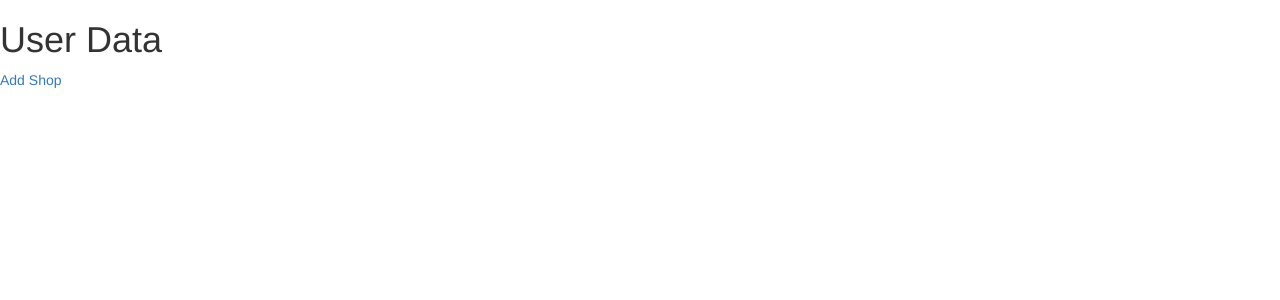
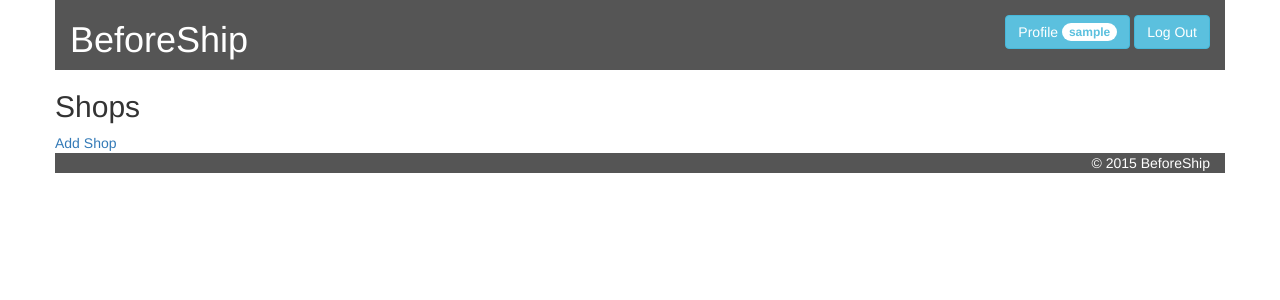
Before and after one commit to abilab/beforeship, a Django app: page /user/home/ in a window 1280 px wide. Shown: the top 300 px of the page. Run offline with Django 3.2, Linux system fonts and the light colour scheme; the visitor is signed in with stand-in values (Sample User, id 1); some libraries are stand-ins or nearby versions.

Commit message:
initial templates for views created

```diff
--- a/beforeship/urls.py
+++ b/beforeship/urls.py
@@ -16,7 +16,7 @@ Including another URLconf
 from django.conf.urls import include, url
 from django.contrib import admin
 from shipping.views.shopify import ShopifyGetCode, ShopifyGetToken
-from shipping.views.registration import LoginView, AddUserView
+from shipping.views.registration import LoginView, LogoutView, AddUserView
 from shipping.views.user_data import UserView
 from shipping.views.basic import HomeView, ShopSourcesView
 
@@ -35,6 +35,7 @@ urlpatterns = [
 
     # User registration views
     url(r'^login/', LoginView.as_view(), name='login'),
+    url(r'^logout/', LogoutView.as_view(), name='logout'),
     url(r'^registration/', AddUserView.as_view(), name='add_user'),
 
     # User data views
--- /dev/null
+++ b/shipping/forms/registration.py
@@ -0,0 +1,6 @@
+from django.contrib.auth.forms import UserCreationForm
+
+
+class EnchancedUserCreationForm(UserCreationForm):
+    class Meta(UserCreationForm.Meta):
+        fields = ("username", "email")
--- /dev/null
+++ b/shipping/static/css/main.css
@@ -0,0 +1,27 @@
+/* Styles for base_logged template */
+#header {
+	background-color: #555;
+}
+
+#main_content {
+
+}
+
+#footer {
+	background-color: #555;
+}
+
+#buttons_group {
+	float: right;
+	margin-top: 15px;
+}
+
+#copyright {
+	float: right;
+	color: white;
+}
+
+#logo {
+	color: white;
+	text-decoration: none;
+}
--- /dev/null
+++ b/shipping/templates/basic/base_logged.html
@@ -0,0 +1,62 @@
+{% load static from staticfiles %}
+
+<!DOCTYPE html>
+<html lang="en">
+  <head>
+    <title>
+      BeforeShip - {% block meta_title %}{% endblock meta_title %}
+    </title>
+    <meta name="description"
+          value="Refining Service for Shipping"/>
+    <meta name="viewport" content="width=device-width, initial-scale=1"/>
+    <!-- Include styles -->
+    <link rel="stylesheet"
+          href="https://cdn.jsdelivr.net/bootstrap/3.3.0/css/bootstrap.min.css">
+    <link rel="stylesheet" href={% static "css/main.css" %}
+    {% block extra_css %}{% endblock extra_css %}
+  </head>
+  <body>
+    <!-- Start Container -->
+    <div class="container">
+      <!-- Start Header -->
+      <div class="row" id="header">
+        <!-- Logo -->
+        <div class="col-xs-8">
+          <a href={% url "user_home" %} id="logo"><h1>BeforeShip</h1></a>
+        </div>
+        <!-- Buttons Group -->
+        <div class="col-xs-4">
+          <div id="buttons_group">
+            <a class="btn btn-info" href=#>Profile <span class="badge">{{ request.user }}</span></a>
+            <a class="btn btn-info" href={% url "logout" %}>Log Out</a>
+          </div>
+        </div>
+      </div>
+      <!-- End Header -->
+      <!-- Start Page Main Content -->
+      <div class="row" id="main_content">
+        <h2>{% block title %}{% endblock title %}</h2>
+        {% block content %}{% endblock content %}
+      </div>
+      <!-- End Page Main Content -->
+      <!-- Start Footer -->
+      <div class="row" id="footer">
+        <div class="col-xs-12">
+          <div id="copyright">
+            &copy; 2015 BeforeShip
+          </div>
+        </div>
+      </div>
+      <!-- End Footer -->
+    </div>
+    <!-- End Container -->
+    <!-- JavaScript section -->
+    <script
+      src="http://cdnjs.cloudflare.com/ajax/libs/jquery/2.1.1/jquery.js">
+    </script>
+    <script
+      src="https://cdn.jsdelivr.net/bootstrap/3.3.0/js/bootstrap.min.js">
+    </script>
+    {% block extra_js %}{% endblock extra_js %}
+  </body>
+</html>
--- a/shipping/templates/user_data/user_home.html
+++ b/shipping/templates/user_data/user_home.html
@@ -1,21 +1,8 @@
-<!DOCTYPE html>
-<html>
-<head>
-  <meta charset="UTF-8">
-  <title>User Data</title>
-  <!-- Include styles -->
-  <link rel="stylesheet"
-        href="https://cdn.jsdelivr.net/bootstrap/3.3.0/css/bootstrap.min.css">
-</head>
-<body>
-  <h1>User Data</h1>
+{% extends "basic/base_logged.html" %}
+{% block meta_title %}Shops{% endblock meta_title %}
+{% block title %}Shops{% endblock title %}
+{% block content %}
   <div>
     <a href={% url 'shop_sources' %}>Add Shop</a>
   </div>
-<!-- JavaScript section -->
-<script
-        src="http://cdnjs.cloudflare.com/ajax/libs/jquery/2.1.1/jquery.js"></script>
-<script
-        src="https://cdn.jsdelivr.net/bootstrap/3.3.0/js/bootstrap.min.js"></script>
-</body>
-</html>
+{% endblock content %}
--- a/shipping/views/user_data.py
+++ b/shipping/views/user_data.py
@@ -8,5 +8,4 @@ class UserView(TemplateView):
 
     @method_decorator(login_required(login_url='login'))
     def dispatch(self, *args, **kwargs):
-        # login required
         return super().dispatch(*args, **kwargs)
```
Also changed, not shown: shipping/templates/basic/shop_sources.html (+5 -18 lines), shipping/templates/shopify/shopify_connect.html (+5 -18 lines), shipping/views/registration.py (+19 -5 lines), shipping/forms/__init__.py (added), 2 other files.
